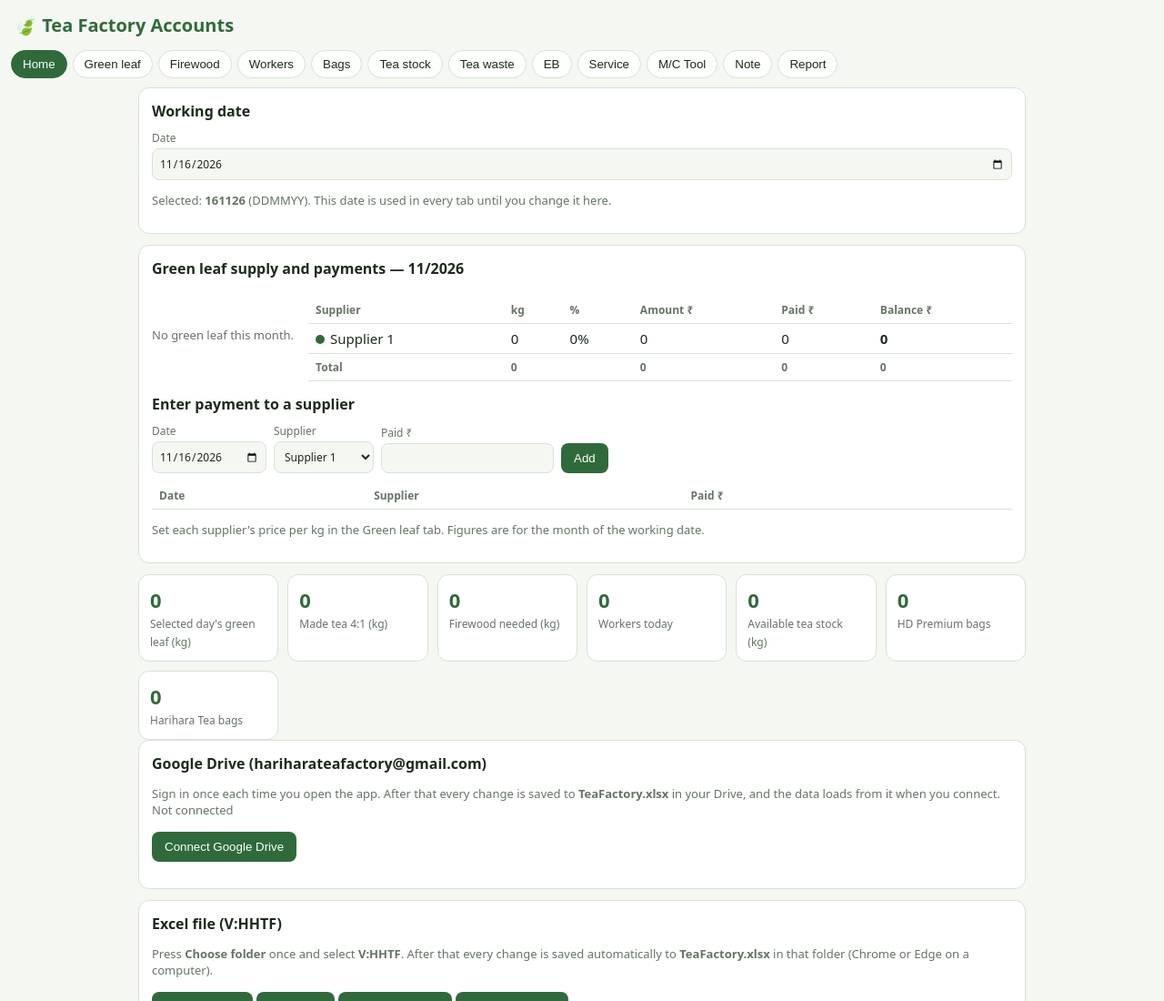
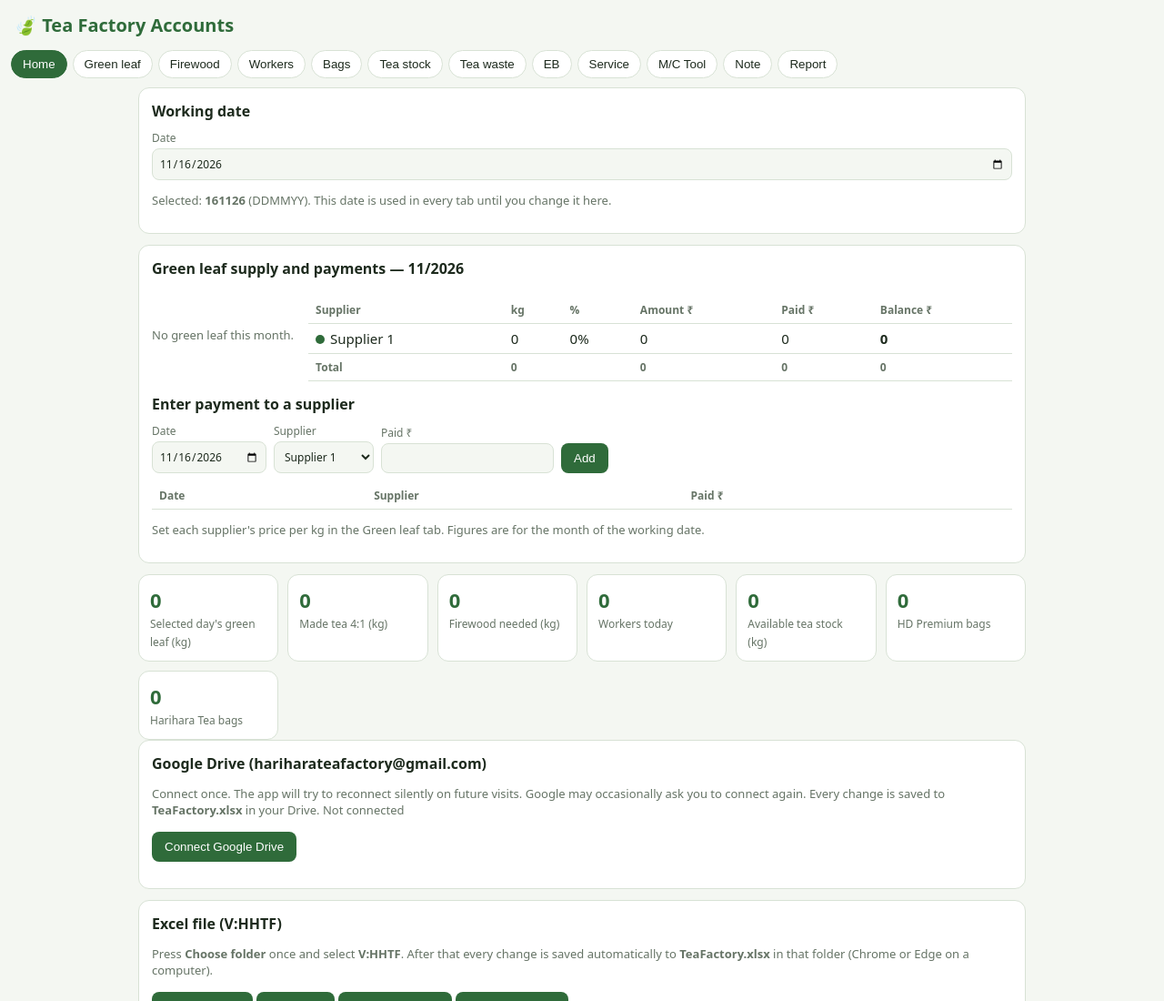
Before and after one commit to hhtfaccounts/Tea-Factory-Accounts, a plain HTML site: page index.html in a window 1280 px wide. Shown: the top 1100 px of the page at 91% size. Drawn offline with Linux system fonts and the light colour scheme.

Commit message:
Add files via upload

```diff
--- a/index.html
+++ b/index.html
@@ -77,7 +77,7 @@ function bagStock(t){return sum(D.bags.filter(r=>r.type===t),r=>n(r.rec)-n(r.use
 const pages={
 Home(){const l=leafDay(SD());
  return `<div class="card"><h3>Working date</h3><label>Date<input type="date" value="${SD()}" onchange="D.selDate=this.value;save();go('Home')"></label><p class="mu">Selected: <b>${dm(SD())}</b> (DDMMYY). This date is used in every tab until you change it here.</p></div>${supCard()}<div class="grid">${stat("Selected day's green leaf (kg)",f(l))}${stat('Made tea 4:1 (kg)',f(l/4))}${stat('Firewood needed (kg)',f(l/4))}${stat('Workers today',new Set(D.work.filter(r=>r.d===SD()).map(r=>r.name)).size)}${stat('Available tea stock (kg)',f(teaStock()))}${BAGS.map(b=>stat(b+' bags',f(bagStock(b),0))).join('')}</div>
-<div class="card"><h3>Google Drive (hariharateafactory@gmail.com)</h3><p class="mu">Sign in once each time you open the app. After that every change is saved to <b>TeaFactory.xlsx</b> in your Drive, and the data loads from it when you connect. <span id="gs">${GS}</span></p><p><button class="p" onclick="gConnect()">Connect Google Drive</button></p></div>
+<div class="card"><h3>Google Drive (hariharateafactory@gmail.com)</h3><p class="mu">Connect once. The app will try to reconnect silently on future visits. Google may occasionally ask you to connect again. Every change is saved to <b>TeaFactory.xlsx</b> in your Drive. <span id="gs">${GS}</span></p><p><button class="p" onclick="gConnect()">Connect Google Drive</button></p></div>
  <div class="card"><h3>Excel file (V:\HHTF)</h3><p class="mu">Press <b>Choose folder</b> once and select <b>V:\HHTF</b>. After that every change is saved automatically to <b>TeaFactory.xlsx</b> in that folder (Chrome or Edge on a computer). <span id="xs">${XS}</span></p><p><button class="p" onclick="pickDir()">Choose folder</button> <button class="p" onclick="saveNow()">Save now</button> <button class="p" onclick="loadDir(true)">Load from folder</button> <button class="p" onclick="XLSX.writeFile(wbBuild(),'TeaFactory.xlsx')">Download Excel</button> <label style="display:inline-flex">Load from Excel<input type="file" accept=".xlsx" onchange="importXls(this.files[0])"></label></p></div>`},
 'Green leaf'(){return block('leaf',`<button type="button" class="p" onclick="newSup()">+ Supplier</button>`)+`${supTable()}${dailyTable()}`},
 Firewood(){return block('fire',`<button type="button" class="p" onclick="lAdd('fsup','New firewood supplier name')">+ Supplier</button>`)+fsupTable()+fdaily()},
@@ -138,7 +138,9 @@ let GT=null,GF=null,GS='Not connected';
 const gst=m=>{GS=m;const e=document.getElementById('gs');if(e)e.textContent=m};
 function gLoadLib(){return new Promise((ok,no)=>{if(window.google&&google.accounts)return ok();const t=document.createElement('script');t.src='https://accounts.google.com/gsi/client';t.onload=ok;t.onerror=no;document.head.appendChild(t)})}
 async function gApi(u,o={}){const r=await fetch(u,Object.assign({},o,{headers:Object.assign({Authorization:'Bearer '+GT},o.headers||{})}));if(r.status===401){GT=null;gst('Session ended. Press Connect Google Drive again.');throw 0}if(!r.ok)throw 1;return r}
-async function gConnect(){try{gst('Connecting...');await gLoadLib();google.accounts.oauth2.initTokenClient({client_id:GID,scope:'https://www.googleapis.com/auth/drive.file',hint:'hariharateafactory@gmail.com',callback:async t=>{if(!t.access_token)return gst('Sign-in was cancelled.');GT=t.access_token;await gStart()},error_callback:()=>gst('Sign-in was cancelled.')}).requestAccessToken()}catch(e){gst('Google sign-in is not available on this page. Open the app from your own website (Render).')}}
+function gMakeTokenClient(silent){return google.accounts.oauth2.initTokenClient({client_id:GID,scope:'https://www.googleapis.com/auth/drive.file',hint:'hariharateafactory@gmail.com',callback:async t=>{if(!t.access_token){gst('Google needs you to reconnect. Press Connect Google Drive.');return}GT=t.access_token;if(!silent){try{localStorage.setItem('teaFactoryDriveReconnect','1')}catch(e){}}await gStart()},error_callback:()=>gst(silent?'Could not reconnect silently. Press Connect Google Drive.':'Sign-in was cancelled.')})}
+async function gConnect(){try{gst('Connecting...');await gLoadLib();gMakeTokenClient(false).requestAccessToken()}catch(e){gst('Google sign-in is not available on this page. Open the app from your own website (Render).')}}
+async function gAutoReconnect(){let wasConnected=false;try{wasConnected=localStorage.getItem('teaFactoryDriveReconnect')==='1'}catch(e){}if(!wasConnected)return;try{gst('Reconnecting to Google Drive...');await gLoadLib();gMakeTokenClient(true).requestAccessToken({prompt:''})}catch(e){gst('Could not reconnect silently. Press Connect Google Drive.')}}
 async function gStart(){try{const r=await(await gApi('https://www.googleapis.com/drive/v3/files?q='+encodeURIComponent("name='TeaFactory.xlsx' and trashed=false")+'&fields=files(id)&spaces=drive')).json();
  if(r.files&&r.files.length){GF=r.files[0].id;const b=await(await gApi('https://www.googleapis.com/drive/v3/files/'+GF+'?alt=media')).blob();importXls(b,true);gst('Connected. Loaded from Google Drive at '+new Date().toLocaleTimeString())}else{GF=null;await gSave()}}catch(e){if(e!==0)gst('Could not reach Google Drive.')}}
 async function gSave(){if(!GT||!window.XLSX)return;try{const b=new Blob([XLSX.write(wbBuild(),{bookType:'xlsx',type:'array'})],{type:XT});
@@ -159,5 +161,5 @@ function delSup(i){const o=D.suppliers[i],c=D.leaf.filter(r=>r.sup===o).length;i
 function newSup(){const s=prompt('New supplier name');if(s&&s.trim()){D.suppliers.push(s.trim());save();go(cur)}}
 function restore(){try{D=Object.assign(D,JSON.parse(bk.value));save();go('Home');alert('Restored')}catch(e){alert('Invalid backup text')}}
 function go(p){cur=p;nav.innerHTML=Object.keys(pages).map(k=>`<button class="${k===p?'on':''}" onclick="go('${k}')">${k}</button>`).join('');app.innerHTML=pages[p]()}
-const nav=document.getElementById('nav'),app=document.getElementById('app');go('Home');
+const nav=document.getElementById('nav'),app=document.getElementById('app');go('Home');gAutoReconnect();
 </script></body></html>
```
